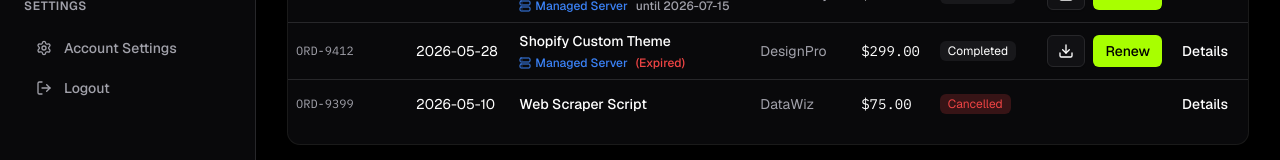
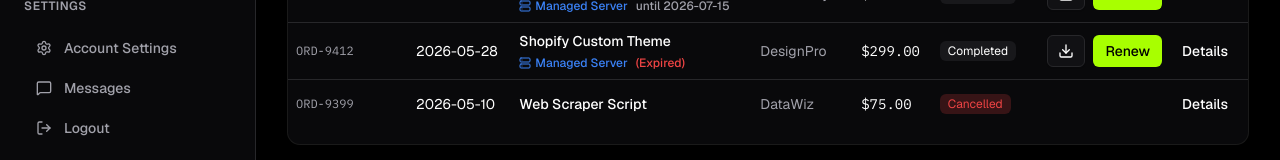
Before and after one commit to LeTranBaoPhuc/DEVORA, a Next.js app in the folder fe/: page /dashboard/buyer/orders in a window 1280 px wide. Shown: the part 502-662 px from the top of the page. Built offline with nearby package versions, Linux system fonts and the light colour scheme; no server answers; a web font is replaced by a local one.

Commit message:
feat: add messages section to dashboard sidebar

```diff
--- a/fe/src/app/(dashboard)/layout.tsx
+++ b/fe/src/app/(dashboard)/layout.tsx
@@ -1,5 +1,5 @@
 import Link from "next/link";
-import { LayoutDashboard, ShoppingBag, ListPlus, Wallet, Package, Settings, LogOut } from "lucide-react";
+import { LayoutDashboard, ShoppingBag, ListPlus, Wallet, Package, Settings, LogOut, MessageSquare } from "lucide-react";
 import { TopNav } from "@/components/layout/top-nav";
 import { LogoutSidebarButton } from "@/components/layout/logout-sidebar-button";
 
@@ -46,6 +46,9 @@
               <Link href="/settings" className="flex items-center gap-3 px-3 py-2 text-sm font-medium rounded-md text-muted-foreground hover:bg-secondary/50 hover:text-foreground transition-colors">
                 <Settings className="w-4 h-4" /> Account Settings
               </Link>
+              <Link href="/messages" className="flex items-center gap-3 px-3 py-2 text-sm font-medium rounded-md text-muted-foreground hover:bg-secondary/50 hover:text-foreground transition-colors">
+                <MessageSquare className="w-4 h-4" /> Messages
+              </Link>
               <LogoutSidebarButton />
             </nav>
           </div>
```
